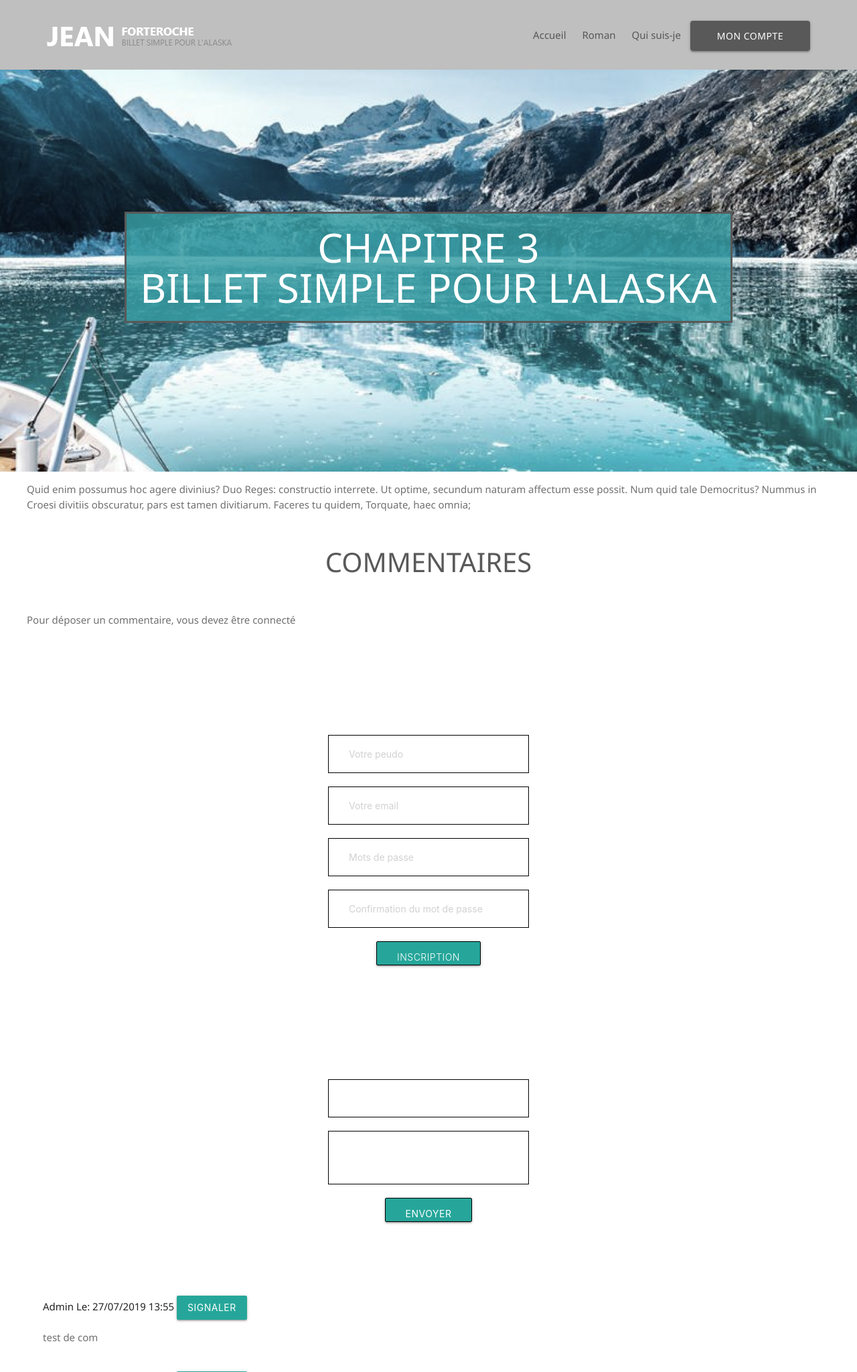
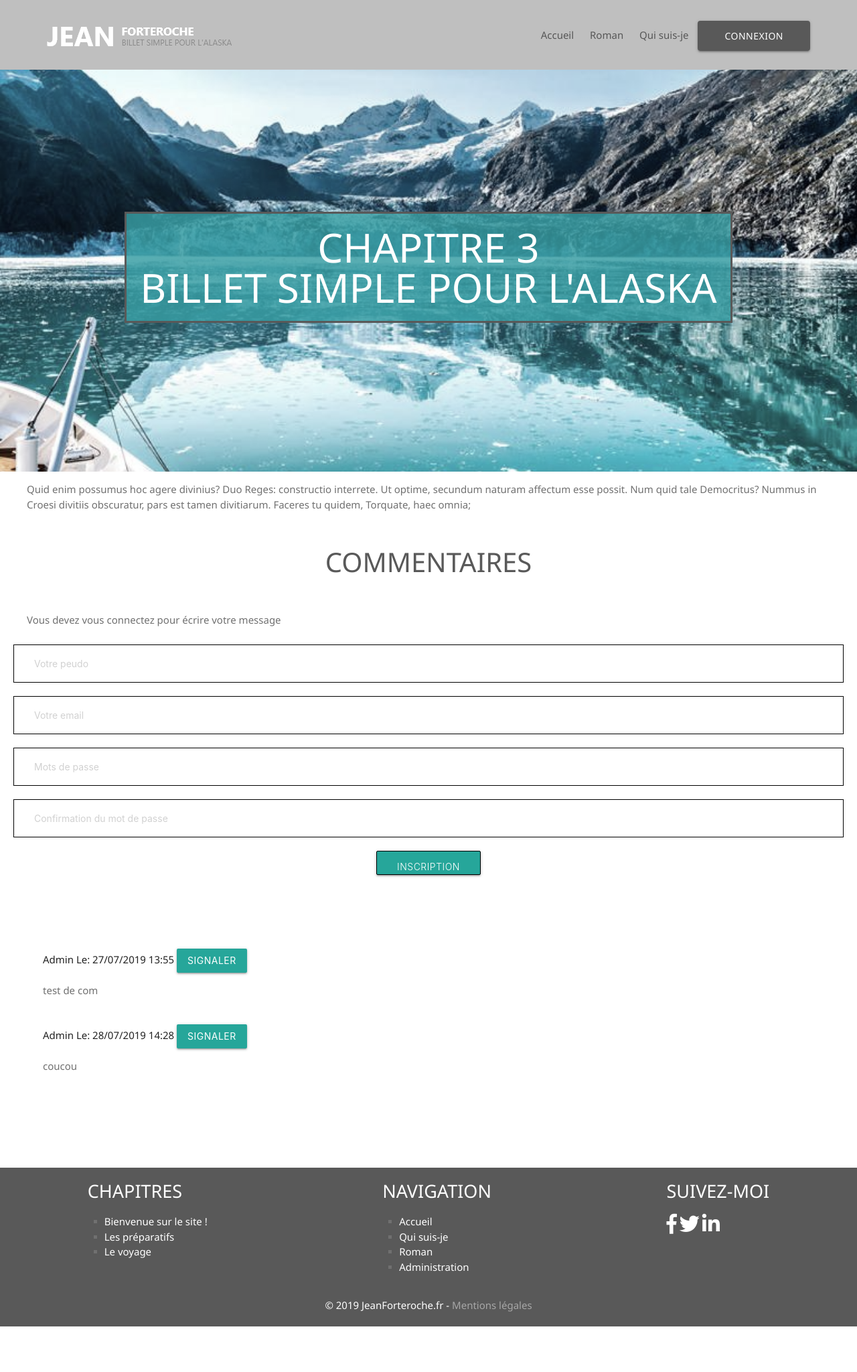
Before and after one commit to vincentm498/JeanForteroche, a PHP site: page /index.php?action=article&id=3 in a window 1280 px wide. Shown: the top 2048 px of the page at 67% size. After the commit the page ends 1980 px from the top, so only its background shows below. Run offline with PHP 8.4, Linux system fonts and the light colour scheme; data comes from the database, SQL or seed files in the repository; some libraries are stand-ins or nearby versions.

Commit message:
GEstion des sessions

```diff
--- a/assets/styles/css/content.css
+++ b/assets/styles/css/content.css
@@ -264,8 +264,8 @@ main #roman .conteneur-full-image img {
 
 /***************************************************************************************************** FORMULAIRES*/
 #form {
-    width: 340px;
-    margin: 150px auto 50px;
+    /*! width: 340px; */
+    /*! margin: 150px auto 50px; */
 
 }
 
--- a/index.php
+++ b/index.php
@@ -1,6 +1,6 @@
 <?php
+session_start();
 
-session_start();
 ini_set('display_errors', 1);
 
 require "vendor/autoload.php";
@@ -38,7 +38,7 @@ switch ($action) {
         // Ajout de commentaires
     case 'addComment':
         $comments = new Comments_controller;
-        $comments->addComment($_GET['id'], $_POST['member'], $_POST['comment']);
+        $comments->addComment($_GET['id'], $_POST['comment']);
         break;
 
         // Ajout de membres
@@ -54,10 +54,20 @@ switch ($action) {
         $mentions->mentionsView();
         break;
 
-        // Affichage de la page formulaire
-        // case 'formConnect':
-        //     formConnect();
-        //     break;
+    case 'deconnexion':
+
+        $members = new Members_controller;
+        $members->deconnexion();
+
+        break;
+
+    case 'connexion':
+
+        $members = new Members_controller;
+        $members->connexion();
+
+        break;
+
 
         // Affichage de la home
     default:
--- a/view/article_view.php
+++ b/view/article_view.php
@@ -17,8 +17,13 @@ require 'view/include/header.php';
 
     <section>
         <h2>COMMENTAIRES</h2>
-        <p>Pour déposer un commentaire, vous devez être connecté</p>
+
         <!-- FORMULAIRE INSCRIPTION -->
+        <?php
+
+        if (!isset($_SESSION['nameID'])) {
+            ?>
+            <p>Vous devez vous connectez pour écrire votre message </p>
             <form id="form" action="index.php?action=addMember&amp;id=<?= $article['id'] ?>" method="post">
                 <div class="row">
                     <input type="text" name="pseudo" id="pseudo" placeholder="Votre peudo">
@@ -28,16 +33,18 @@ require 'view/include/header.php';
                     <input class="btn light" name="envoi" type="submit" value="Inscription">
                 </div>
             </form>
+        <?php } else { ?>
 
+            <p>Bienvenue <?= $_SESSION['nameID'] ?> laissez votre message </p>
             <!-- FORMULAIRE MESSAGE -->
             <form id="form" action="index.php?action=addComment&amp;id=<?= $article['id'] ?>" method="post">
                 <div class="row">
-                <input type="text" id="member" name="member" />
                     <textarea id="comment" name="comment"></textarea>
                     <input class="btn" type="submit" value="Envoyer">
                 </div>
 
             </form>
+        <?php }; ?>
 
         <div class="commentaires">
 
--- a/view/form_view.php
+++ b/view/connexion_view.php
@@ -3,14 +3,14 @@
 <!-- template header -->
 <?php require 'view/include/header.php' ?>
 <!-- Content -->
-<!-- FORMULAIRE INSCRIPTION -->
-<form id="form" action="index.php?action=addMember" method="post">
+<!-- FORMULAIRE CONNEXION -->
+<form id="form" action="" method="post">
     <div class="row">
         <input type="text" name="pseudo" id="pseudo" placeholder="Votre peudo">
         <input type="email" name="email" id="email" placeholder="Votre email">
         <input type="password" name="pass" id="pass" placeholder="Mots de passe">
         <input type="password" name="verification_pass" id="verification_pass" placeholder="Confirmation du mot de passe">
-        <input class="btn light" name="envoi" type="submit" value="Inscription">
+        <input class="btn light" name="envoi" type="submit" value="Connexion">
     </div>
 </form>
 <!-- template footer -->
--- a/view/include/header.php
+++ b/view/include/header.php
@@ -11,7 +11,11 @@
                 <a class="link-menu" href="index.php?page=home#header">Accueil</a>
                 <a class="link-menu" href="index.php?action=allArticle">Roman</a>
                 <a class="link-menu" href="index.php?page=home#author">Qui suis-je</a>
-                <a class="btn" href="index.php?action=formConnect">Mon compte</a>
+                <a class="btn" href="index.php?action=connexion">Connexion</a>
+                <?php
+                if (isset($_SESSION['prenom'])) { ?>
+                    <a class="btn" href="index.php?action=deconnexion">Me déconnecter</a>
+                <?php } ?>
                 <a class="icone" href="#"><i class="far fa-user-circle fa-2x"></i></a>
 
             </nav>
```
Also changed, not shown: jeanforteroche/controller/comments_controller.php (+6 -2 lines), jeanforteroche/controller/members_controller.php (+27 -1 lines). Lines whose indentation alone changed are shown as unchanged.
